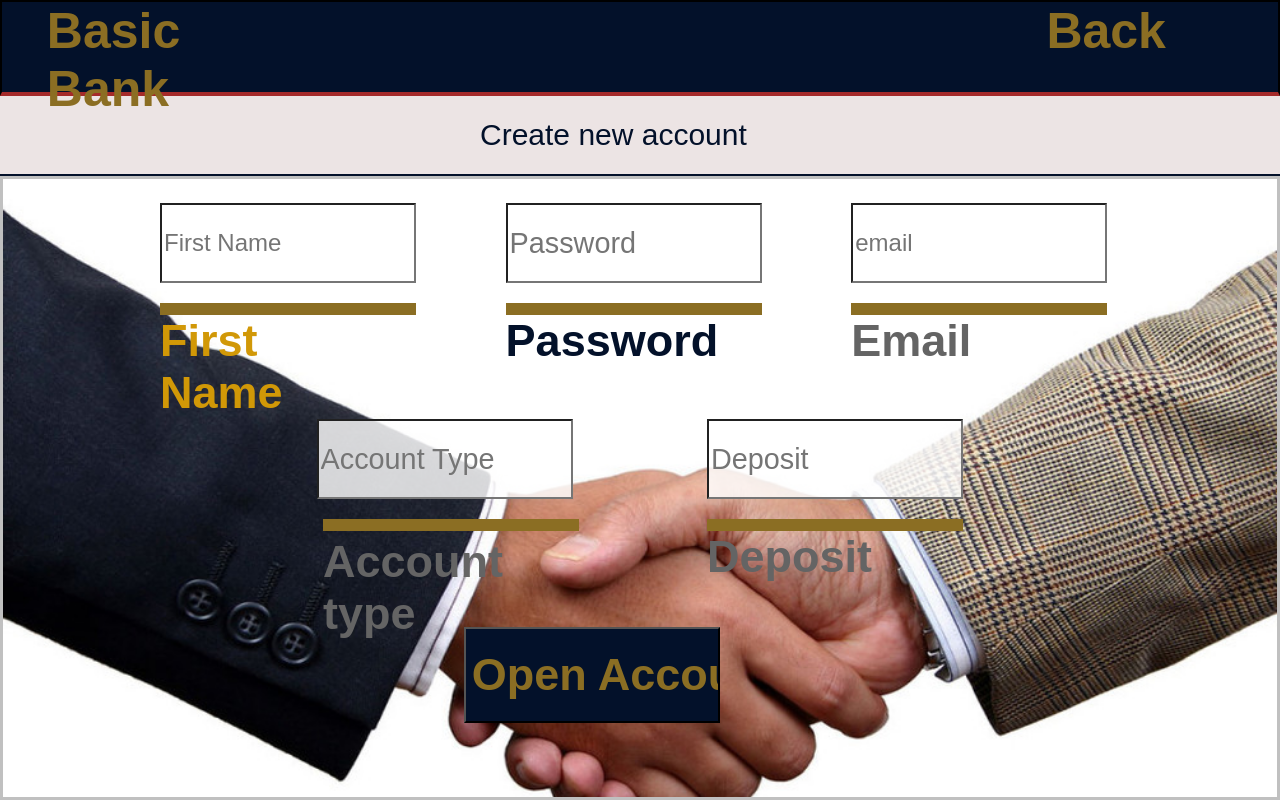
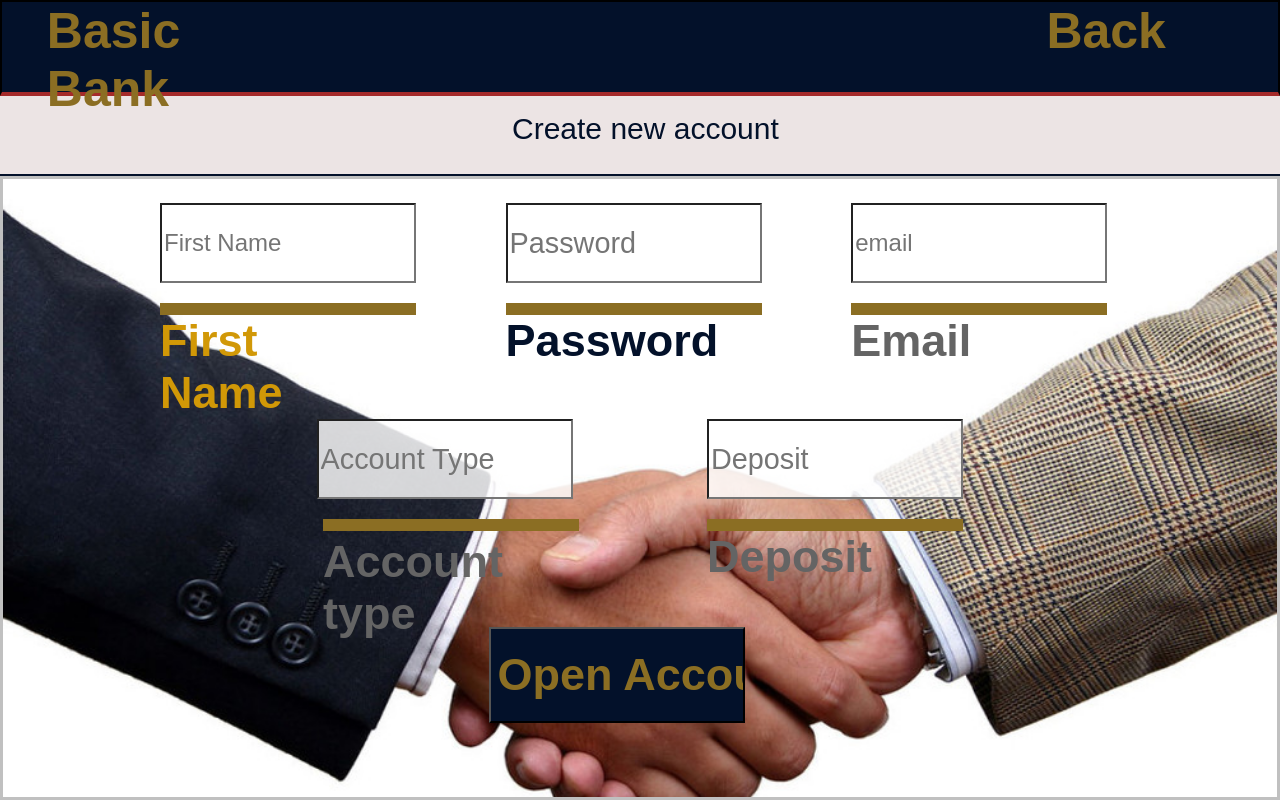
Before and after one commit to cyberstizz/basicbank, a React (Create React App) app: page /create in a window 1280 px wide. Built offline with nearby package versions, Linux system fonts and the light colour scheme.

Commit message:
fixed positioning

```diff
--- a/src/components/Accounts.css
+++ b/src/components/Accounts.css
@@ -120,9 +120,8 @@ font-size: 30px;
 font-weight: 500;
 width: 25vw;
 color:rgb(3, 17, 42);
-margin: auto
-/* margin-left: 10vw;
-margin-top: 2vh; */
+margin-left: 40vw;
+margin-top: 2vh;
 }
 
 
@@ -159,7 +158,7 @@ margin-top: 2vh; */
     color:rgb(139, 110, 35);
     background-color: rgb(3, 17, 42);
     margin-top: -4vh;
-    margin-left: 36vw;
+    margin-left: 38vw;
 }
 
 .firstNameBlock{
```
